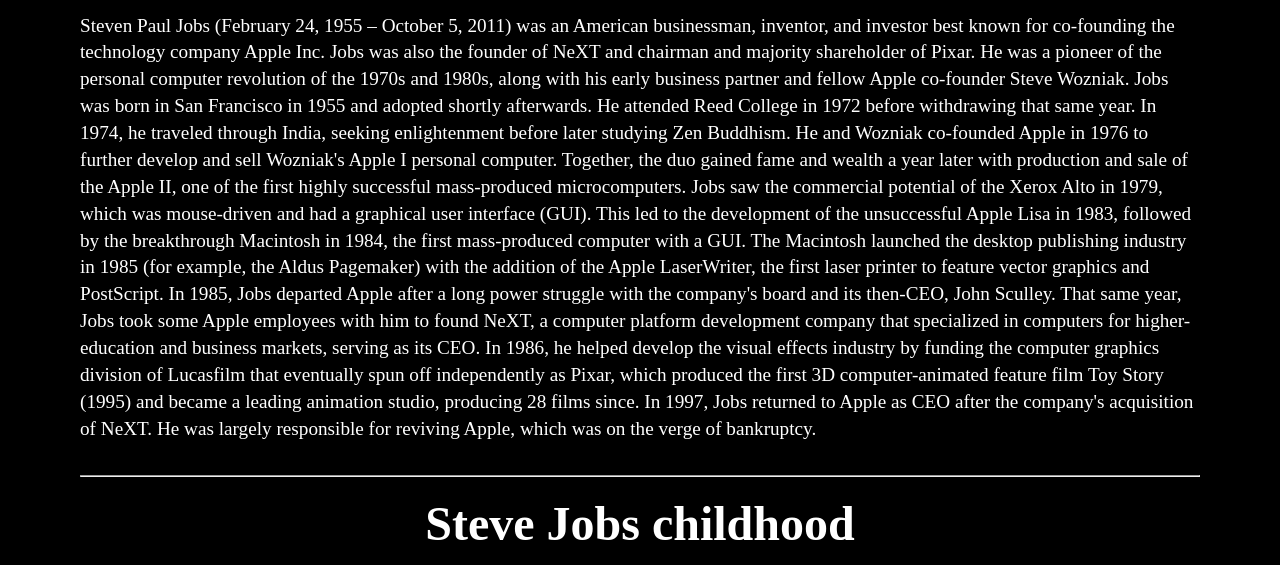
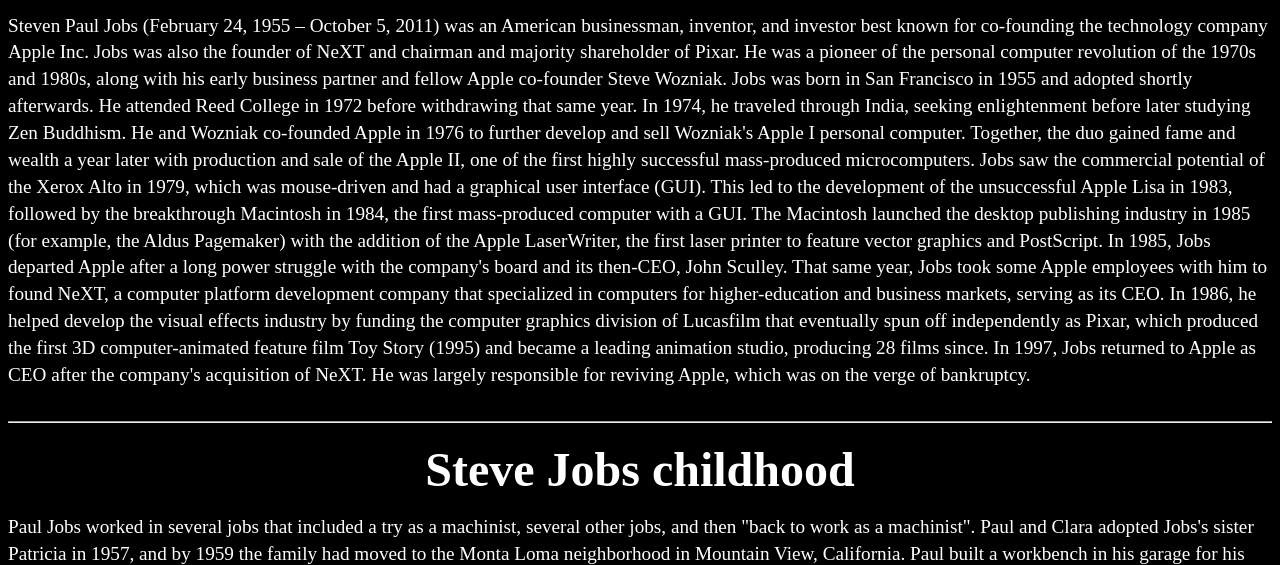
Before and after one commit to kookat/tribute.github.io, a plain HTML site: page index.html in a window 1280 px wide. Shown: the part 740-1305 px from the top of the page. Drawn offline with Linux system fonts and the light colour scheme.

Commit message:
Update style.css

```diff
--- a/style.css
+++ b/style.css
@@ -52,7 +52,7 @@
 .bio{
     margin: 2rem auto;
     padding: 0px 0.5rem;
-    max-width: 70rem;
+    max-width: 95rem;
 }
 
 .bio h2{
```
